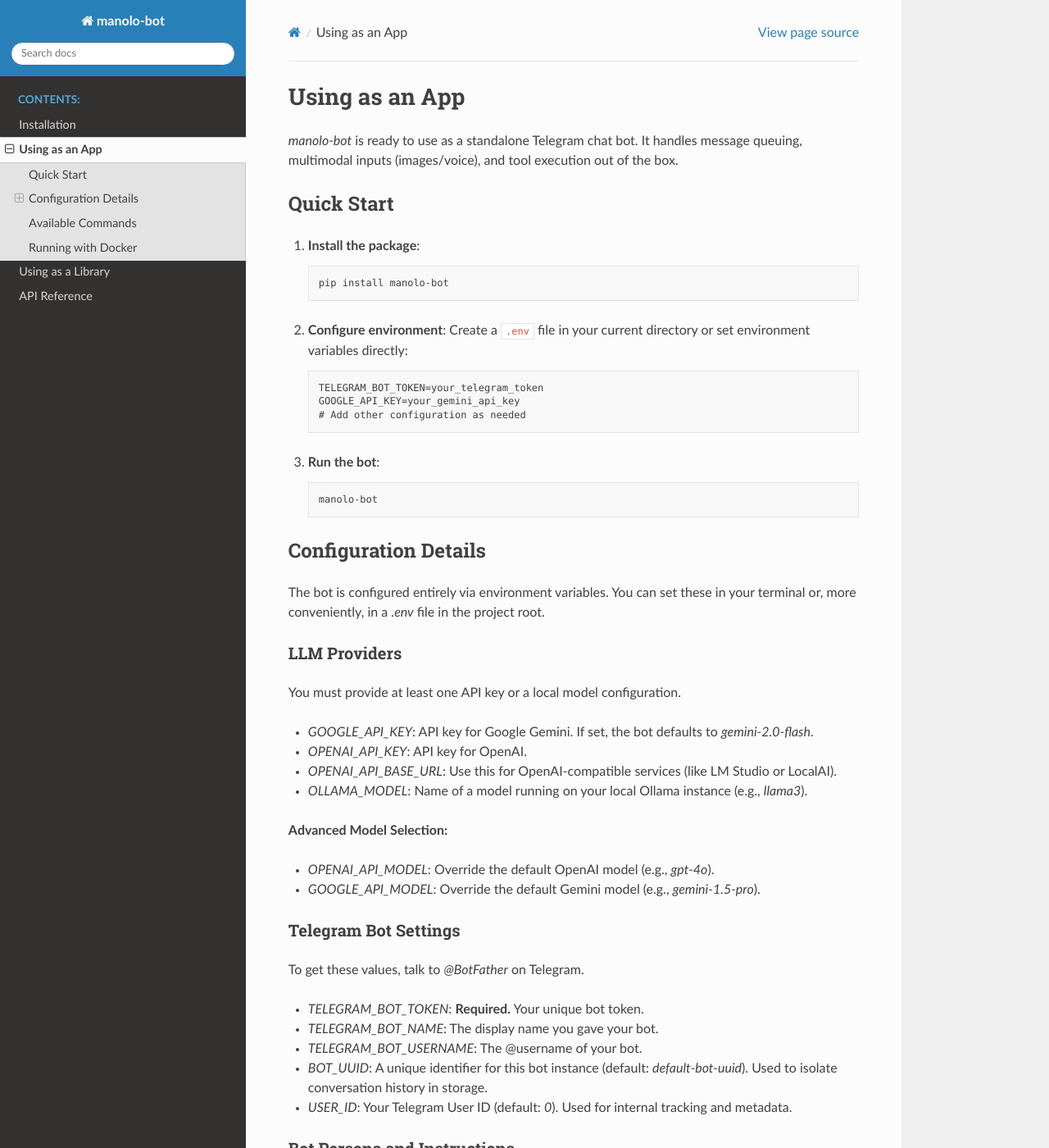
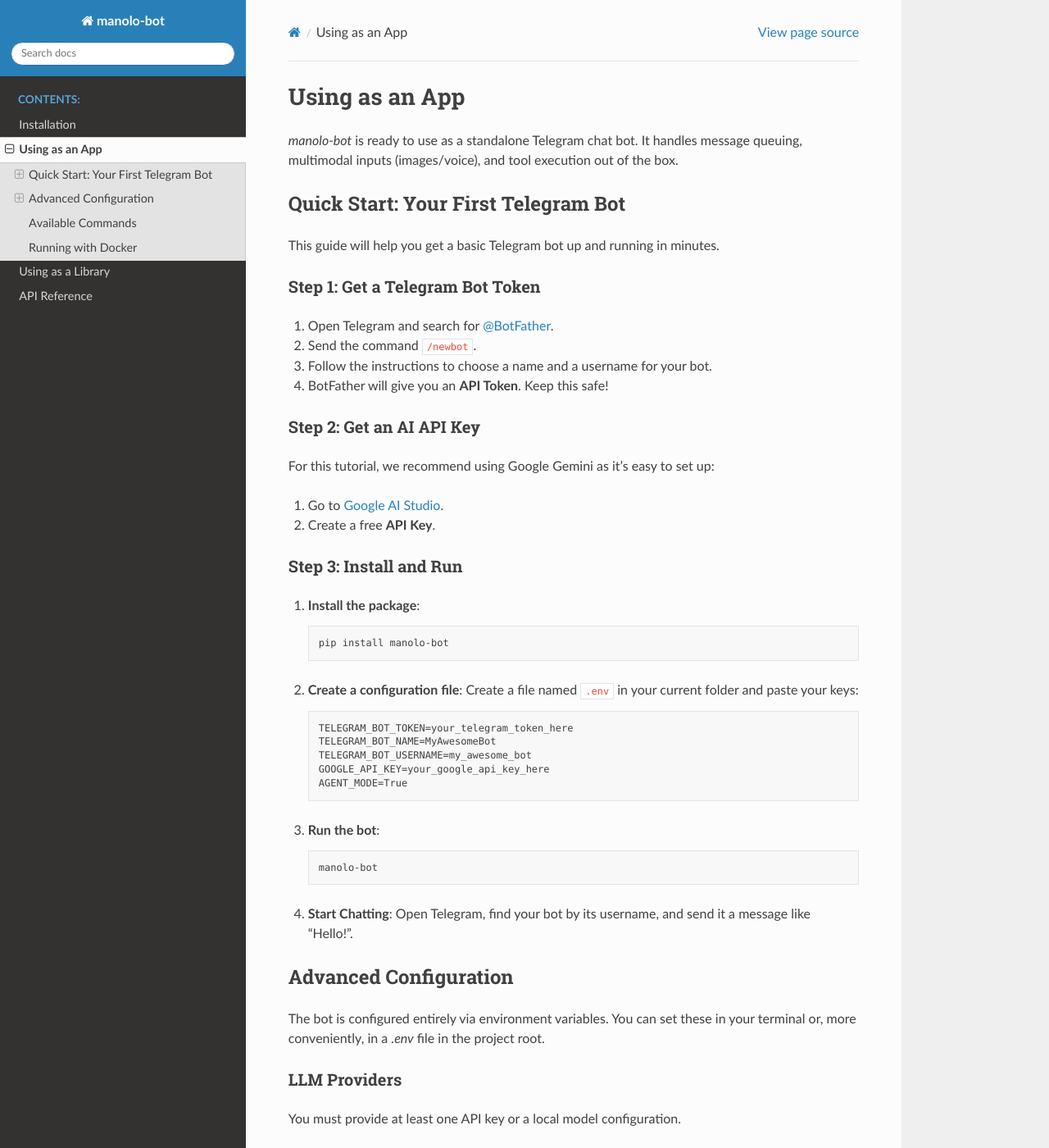
Before and after one commit to cccaballero/manolo_bot, a Sphinx documentation site: the page built from docs/source/usage_app.rst, in a window 1280 px wide and 1400 px high. Shown: the whole window at 82% size. Built offline with Sphinx 7.4.7 and the Read the Docs theme 3.1.0, drawn with Linux system fonts in a browser that asks for light colours.

Commit message:
Revise "Quick Start" in documentation with step-by-step guide for setting up a Telegram bot and API configuration.

```diff
--- a/docs/source/usage_app.rst
+++ b/docs/source/usage_app.rst
@@ -3,32 +3,58 @@
 
 `manolo-bot` is ready to use as a standalone Telegram chat bot. It handles message queuing, multimodal inputs (images/voice), and tool execution out of the box.
 
-Quick Start
------------
+Quick Start: Your First Telegram Bot
+-----------------------------------
 
-1. **Install the package**:
+This guide will help you get a basic Telegram bot up and running in minutes.
 
-   .. code-block:: shell
+Step 1: Get a Telegram Bot Token
+~~~~~~~~~~~~~~~~~~~~~~~~~~~~~~~~
 
-      pip install manolo-bot
+1.  Open Telegram and search for `@BotFather <https://t.me/botfather>`_.
+2.  Send the command ``/newbot``.
+3.  Follow the instructions to choose a name and a username for your bot.
+4.  BotFather will give you an **API Token**. Keep this safe!
 
-2. **Configure environment**:
-   Create a ``.env`` file in your current directory or set environment variables directly:
+Step 2: Get an AI API Key
+~~~~~~~~~~~~~~~~~~~~~~~~~
 
-   .. code-block:: text
+For this tutorial, we recommend using Google Gemini as it's easy to set up:
 
-      TELEGRAM_BOT_TOKEN=your_telegram_token
-      GOOGLE_API_KEY=your_gemini_api_key
-      # Add other configuration as needed
+1.  Go to `Google AI Studio <https://aistudio.google.com/>`_.
+2.  Create a free **API Key**.
 
-3. **Run the bot**:
+Step 3: Install and Run
+~~~~~~~~~~~~~~~~~~~~~~~
 
-   .. code-block:: shell
+1.  **Install the package**:
 
-      manolo-bot
+    .. code-block:: shell
 
-Configuration Details
----------------------
+       pip install manolo-bot
+
+2.  **Create a configuration file**:
+    Create a file named ``.env`` in your current folder and paste your keys:
+
+    .. code-block:: text
+
+       TELEGRAM_BOT_TOKEN=your_telegram_token_here
+       TELEGRAM_BOT_NAME=MyAwesomeBot
+       TELEGRAM_BOT_USERNAME=my_awesome_bot
+       GOOGLE_API_KEY=your_google_api_key_here
+       AGENT_MODE=True
+
+3.  **Run the bot**:
+
+    .. code-block:: shell
+
+       manolo-bot
+
+4.  **Start Chatting**:
+    Open Telegram, find your bot by its username, and send it a message like "Hello!".
+
+Advanced Configuration
+----------------------
 
 The bot is configured entirely via environment variables. You can set these in your terminal or, more conveniently, in a `.env` file in the project root.
 
```
